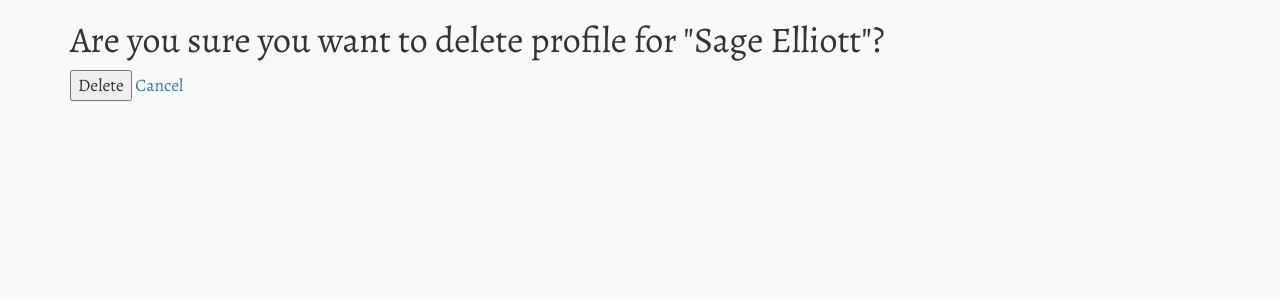
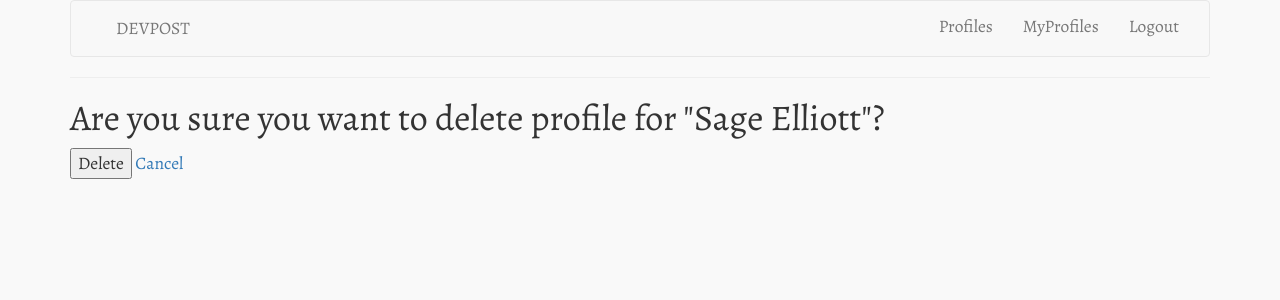
Before and after one commit to sagecodes/devpost, a Flask app: page /profile/1/delete/ in a window 1280 px wide. Shown: the top 300 px of the page. Run offline with Flask 2, Linux system fonts and the light colour scheme; a user stored in the database is signed in; some libraries are stand-ins or nearby versions; some web fonts are replaced.

Commit message:
feat: add navigation bar to layout.html
if user is logged in show log out button in nav bar, else show login

```diff
--- a/templates/layout.html
+++ b/templates/layout.html
@@ -11,6 +11,43 @@
         </head>
         <body>
              <div class="container">
+                <!-- Navigation
+                ==========================================================================-->
+
+                <nav class="navbar navbar-default">
+                    <div class="container-fluid">
+                        <!-- Brand and toggle get grouped for better mobile display -->
+                        <div class="navbar-header">
+                            <button type="button" class="navbar-toggle collapsed" data-toggle="collapse" data-target="#bs-example-navbar-collapse-1" aria-expanded="false">
+                                Menu
+                            </button>
+
+                        </div>
+
+                        <!-- Collect the nav links, forms, and other content for toggling -->
+                        <div class="collapse navbar-collapse" id="bs-example-navbar-collapse-1">
+                            <ul class="nav navbar-nav navbar-text">
+                                <li>DEVPOST</li>
+                            </ul>
+                            <ul class="nav navbar-nav navbar-right">
+                                <li><a href="{{url_for('showProfiles')}}">Profiles</a>
+                                </li>
+                                <li><a href="#portfolio">MyProfiles</a>
+                                </li>
+                                <li> {% if 'username' not in session %}
+                                        <a href="{{url_for('showLogin')}}"> Login</a>
+                                    {% else %}
+                                        <a href="{{url_for('gdisconnect')}}">Logout</a>
+                                    {% endif %}
+                                </li>
+                            </ul>
+                        </div>
+                        <!-- /.navbar-collapse -->
+                    </div>
+                    <!-- /.container-fluid -->
+                </nav>
+                <hr>
+
                 {% block content %}{% endblock %}
             </div>
 
```
